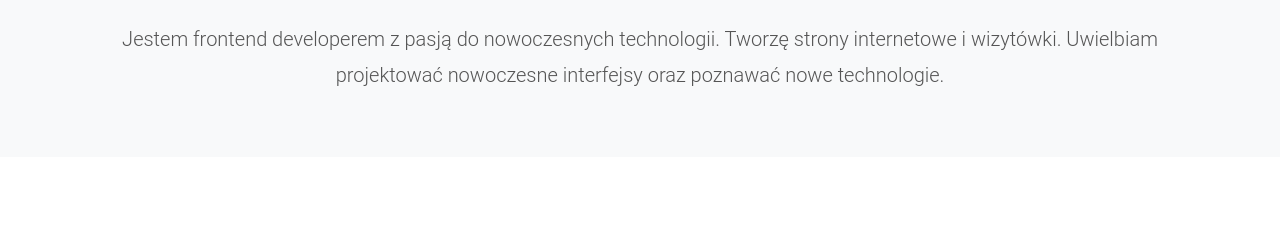
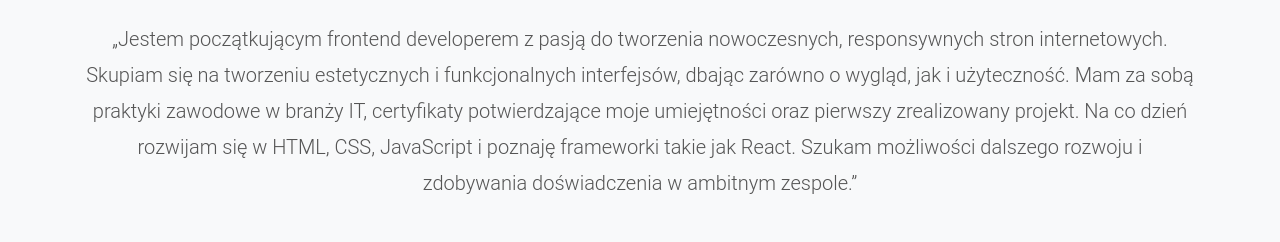
Before and after one commit to Konrad4q/CV, a plain HTML site: page index.html in a window 1280 px wide. Shown: the part 261-503 px from the top of the page. Drawn offline with nearby package versions, Linux system fonts and the light colour scheme.

Commit message:
Update index.html

```diff
--- a/index.html
+++ b/index.html
@@ -40,7 +40,11 @@
         <div class="container">
             <h2 class="mb-4">O mnie</h2>
             <p class="lead">
-                Jestem frontend developerem z pasją do nowoczesnych technologii. Tworzę strony internetowe i wizytówki. Uwielbiam projektować nowoczesne interfejsy oraz poznawać nowe technologie.
+                „Jestem początkującym frontend developerem z pasją do tworzenia nowoczesnych, responsywnych stron internetowych.
+                Skupiam się na tworzeniu estetycznych i funkcjonalnych interfejsów, dbając zarówno o wygląd, jak i użyteczność. Mam za sobą praktyki zawodowe w branży IT,
+                certyfikaty potwierdzające moje umiejętności oraz pierwszy zrealizowany projekt.
+                Na co dzień rozwijam się w HTML, CSS, JavaScript i poznaję frameworki takie jak React.
+                Szukam możliwości dalszego rozwoju i zdobywania doświadczenia w ambitnym zespole.”
             </p>
         </div>
     </section>
```
